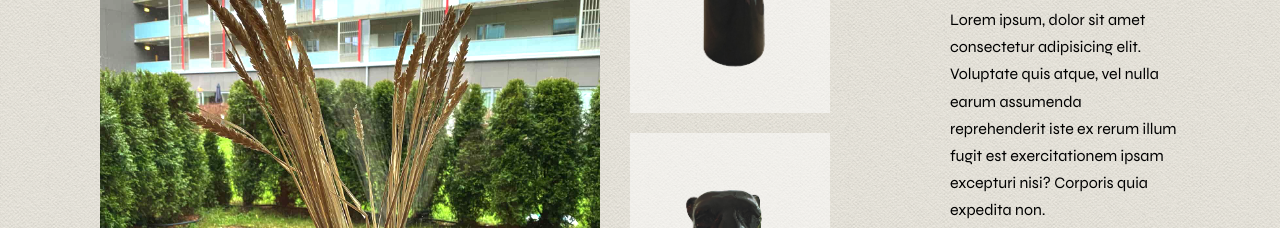
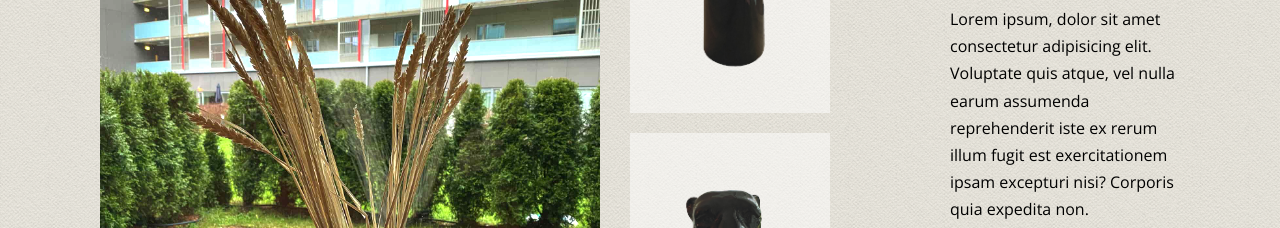
Before and after one commit to comaliot/Design2-ma2, a plain HTML site: page index.html in a window 1280 px wide. Shown: the part 358-586 px from the top of the page. Drawn offline with nearby package versions, Linux system fonts and the light colour scheme.

Commit message:
Typography update

```diff
--- a/styles/styles.css
+++ b/styles/styles.css
@@ -1,4 +1,5 @@
 @import url('https://fonts.googleapis.com/css2?family=Syne:wght@400;700&display=swap');
+@import url('https://fonts.googleapis.com/css2?family=Open+Sans&display=swap');
 
 * {
   margin: 0;
@@ -10,6 +11,10 @@ body {
   font-family: 'Syne', sans-serif;
   background-image: url('https://comaliot.github.io/Design2-ma2/images/seamless_paper_texture.png');
   background-color: #fefae0;
+}
+
+p {
+  font-family: 'Open Sans', sans-serif;
 }
 
 .wrapper {
```
